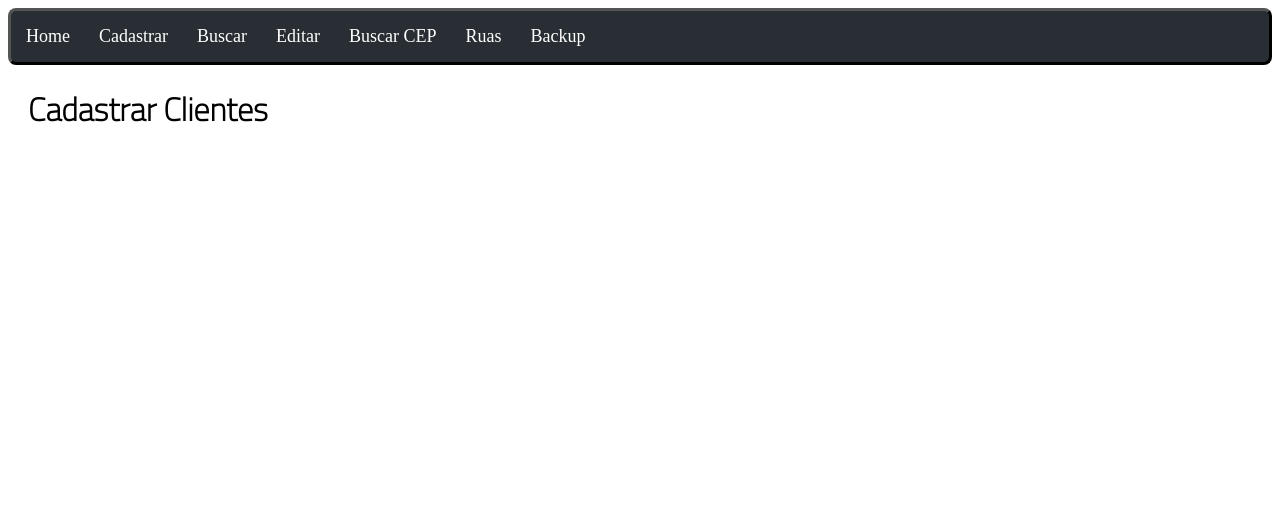
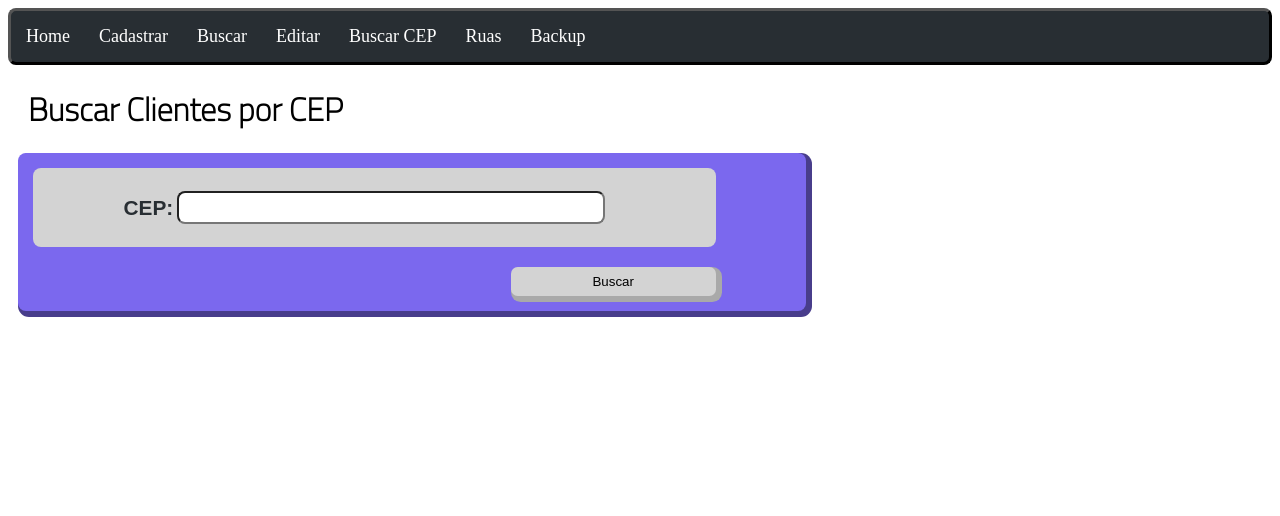
Before and after one commit to EderMiqueias/SistemaCadastro, a Django app: page /buscarcep/ in a window 1280 px wide. Shown: the top 516 px of the page. Run offline with Django 3.2, Linux system fonts and the light colour scheme.

Commit message:
pequena mudança no css dos inputs + correcao no menu buscar + menu buscarcep pronto

```diff
--- a/core/static/css/styles.css
+++ b/core/static/css/styles.css
@@ -121,7 +121,7 @@ h1 {
 
 #mtable input {
   border-radius: 0.5em;
-  height: 1.5em;
+  padding: 0.35em;
   width: 80%;
   color: var(--mc);
   font-family: Arial, Helvetica, sans-serif;
--- a/core/templates/buscarcep.html
+++ b/core/templates/buscarcep.html
@@ -2,6 +2,39 @@
 <!---->
 {% block content %}
 <div>
-  <h1>Cadastrar Clientes</h1>
+  <h1>Buscar Clientes por CEP</h1>
+  <div id="formarea">
+    <form action="{% url 'buscarcep' %}" method="post">
+      {% csrf_token %}
+      <table id="mtable">
+        <tr>
+          <th><label for="id_cep">CEP:</label></th>
+          <td>
+            <input type="text" name="cep" maxlength="8" required id="id_cep" />
+          </td>
+        </tr>
+      </table>
+      <div style="text-align: right; width: 90%;">
+        <button type="submit" class="btn">Buscar</button>
+      </div>
+    </form>
+  </div>
+  <div>
+    {% if clientes %}
+      {% for cliente in clientes %}
+        <div id="mtable" class="cliente_card">
+          <p>
+            Id: {{ cliente.mid }}<br />
+            Nome: {{ cliente.nome }}<br />
+            Endereço: {{ cliente.endereco.rua }}
+            nº{{ cliente.endereco.numero }}, {{ cliente.endereco.cep }}
+          </p>
+        </div>
+      {% endfor %}
+    {% endif %}
+    {% if not found %}
+      <h1 class="spanalert">Nenhum cliente neste CEP encontrado :(</h1>
+    {% endif %}
+  </div>
 </div>
 {% endblock %}
--- a/core/views.py
+++ b/core/views.py
@@ -30,23 +30,17 @@ def cadastrar(request):
     return render(request, 'cadastrar.html', context)
 
 
-def validar_tipo_cliente(cliente):
-    if isinstance(cliente, Cliente):
-        return cliente
-    return None
-
-
 def buscar(request):
     cliente = None
     if str(request.method) == "POST":
         cpf = request.POST['cpf']
         cliente = Cliente().fromCpf(cpf)
-        if validar_tipo_cliente(cliente):
+        if isinstance(cliente, Cliente):
             arq = open(f"core/static/clientes/cliente_{cpf}.json", 'w')
             json.dump(cliente.toJson(), arq, indent=4)
     content = {
         'cliente': cliente,
-        'endereco': validar_tipo_cliente(cliente),
+        'endereco': cliente.endereco if isinstance(cliente, Cliente) else None,
         'url_atual': 'buscar'
     }
     return render(request,"buscar.html",content)
@@ -93,7 +87,22 @@ def editar(request):
 
 
 def buscarcep(request):
-    return render(request,"buscarcep.html")
+    clientes = list()
+    db = getdb()
+    found = True
+    if str(request.method) == "POST":
+        cep = request.POST['cep']
+        lista_importacoes = db.clientes.find()
+        for cliente in lista_importacoes:
+            if str(cliente['endereco']['cep']) == cep:
+                clientes.append(cliente)
+        if not clientes:
+            found = False
+    content = {
+        'clientes': clientes,
+        'found': found
+    }
+    return render(request,"buscarcep.html",content)
 
 
 def ruas(request):
```
